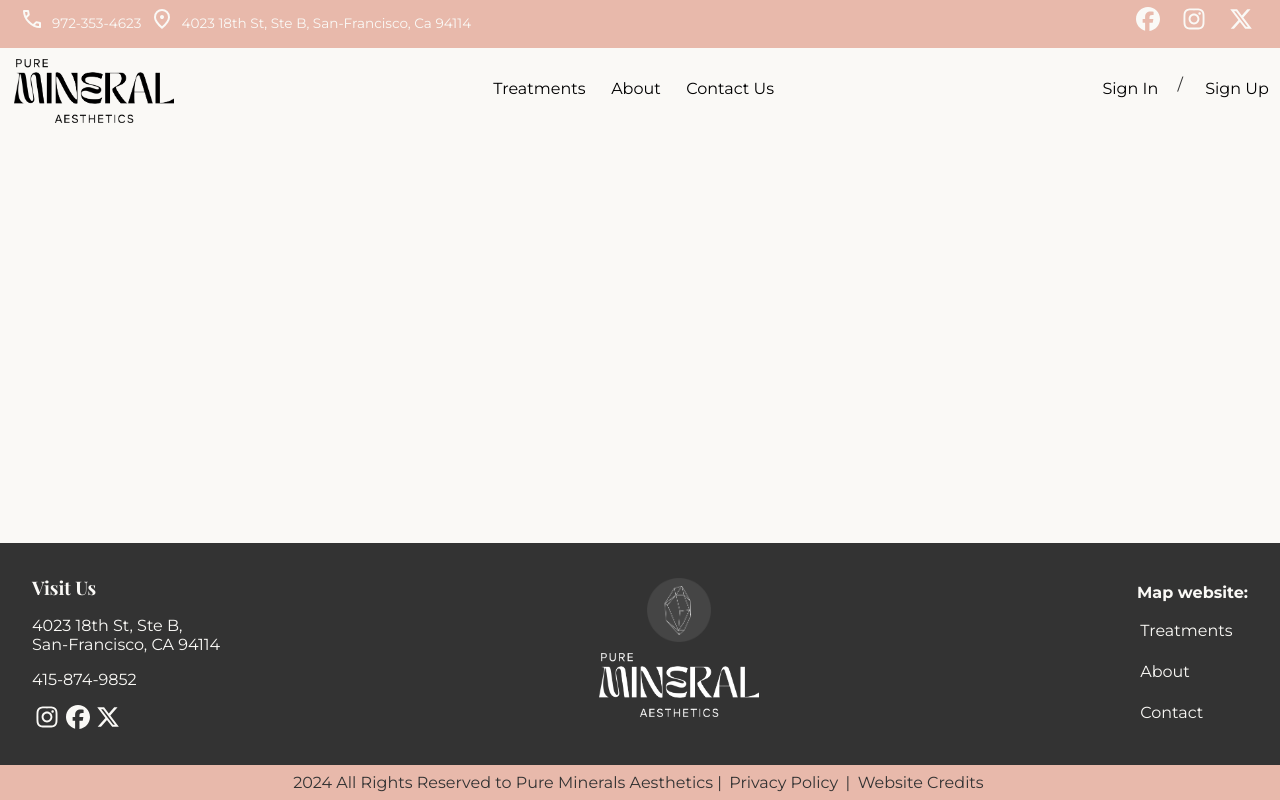
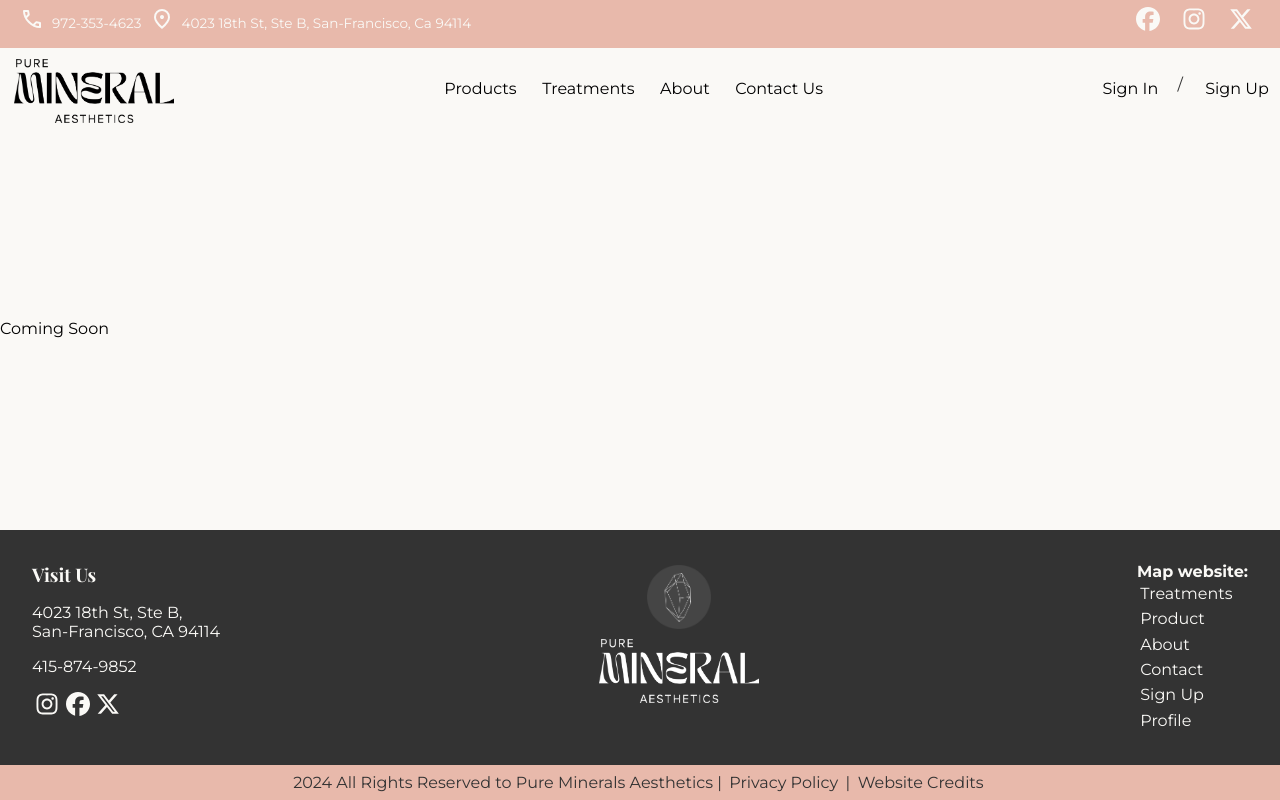
Before and after one commit to Object-ions/pure-mineral-aesthetics, a React (Create React App) app: page /products in a window 1280 px wide. Built offline with nearby package versions, Linux system fonts and the light colour scheme; no server answers; a web font is replaced by a local one.

Commit message:
Add Products comp and update routes across the app

```diff
--- a/src/App.js
+++ b/src/App.js
@@ -13,6 +13,7 @@ import Treatments from './pages/Treatments';
 import About from './pages/About';
 import ContactForm from './components/ContactForm';
 import 'leaflet/dist/leaflet.css';
+import Products from './pages/Products';
 function App() {
   return (
     <>
@@ -24,7 +25,7 @@ function App() {
             <Routes>
               <Route path="/" element={<Home />} />
               <Route path="/treatments" element={<Treatments />} />
-              {/* <Route path="/products" element={<Products />} /> */}
+              <Route path="/products" element={<Products />} />
               <Route path="/about" element={<About />} />
               <Route path="/contact-us" element={<ContactForm />} />
               <Route path="/profile" element={<PrivateRoute />}>
--- a/src/components/layout/Footer.js
+++ b/src/components/layout/Footer.js
@@ -41,8 +41,11 @@ const Footer = () => {
         <div className="navigation">
           <h4>Map website:</h4>
           <Link to={'/treatments'}>Treatments</Link>
+          <Link to={'/product'}>Product</Link>
           <Link to={'/about'}>About</Link>
           <Link to={'/contact-us'}>Contact</Link>
+          <Link to={'/sign-up'}>Sign Up</Link>
+          <Link to={'/profile'}>Profile</Link>
         </div>
       </div>
       <Copyrights />
--- a/src/components/layout/Navbar.js
+++ b/src/components/layout/Navbar.js
@@ -16,6 +16,9 @@ const Navbar = () => {
             </li>
           </ul>
           <ul className="ul-row">
+            <li>
+              <Link to="/products">Products</Link>
+            </li>
             <li>
               <Link to="/treatments">Treatments</Link>
             </li>
--- a/src/pages/About.js
+++ b/src/pages/About.js
@@ -2,10 +2,10 @@ import aboutImage from '../assets/website-images/about.jpg';
 const About = () => {
   return (
     <div className="about-page">
+      <h1>About Pure Mineral Aesthetics</h1>
       <div className="image-wrapper">
         <img src={aboutImage} alt="About us" />
       </div>
-      <h1>About Pure Mineral Aesthetics</h1>
       <p>
         At Pure Mineral Aesthetics, we believe in the power of natural beauty
         enhanced through science. Our treatments are designed to harness the
--- /dev/null
+++ b/src/pages/Products.js
@@ -0,0 +1,7 @@
+import React from 'react';
+
+const Products = () => {
+  return <div>Coming Soon</div>;
+};
+
+export default Products;
```
